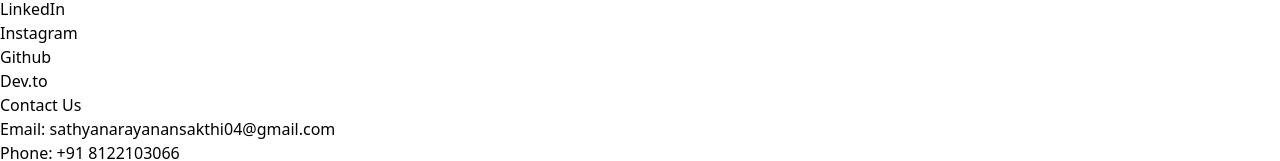
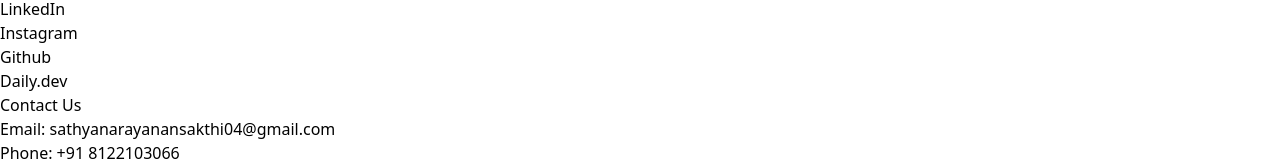
Before and after one commit to Sathyanarayanansakthi/my_site, a React (Vite) app: page / in a window 1280 px wide. Shown: the part 1439-1600 px from the top of the page. Built offline with nearby package versions, Linux system fonts and the light colour scheme.

Commit message:
Update Footer.jsx
Daily dev

```diff
--- a/src/components/Footer.jsx
+++ b/src/components/Footer.jsx
@@ -19,7 +19,7 @@
             <li><a href="https://linkedin.com/in/sathya-narayanans" className="hover:text-indigo-400">LinkedIn</a></li>
             <li><a href="https://www.instagram.com/sathyanarayanansakthi?igsh=MWFzbTZzemNpeXppZw==" className="hover:text-indigo-400">Instagram</a></li>
             <li><a href="https://github.com/Sathyanarayanansakthi" className="hover:text-indigo-400">Github</a></li>
-            <li><a href="https://dly.to/sBFI3z051ds" className="hover:text-indigo-400">Dev.to</a></li>
+            <li><a href="https://dly.to/sBFI3z051ds" className="hover:text-indigo-400">Daily.dev</a></li>
           </ul>
         </div>
 
```
